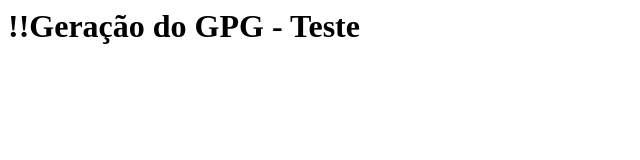
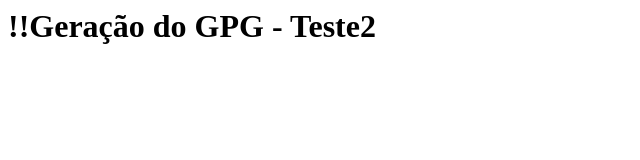
Before and after one commit to GersonMorais/geracaogpg, a plain HTML site: page index.html in a window 1280 px wide. Shown: the full height of the page, 0-640 px from the left. Drawn offline with Linux system fonts and the light colour scheme.

Commit message:
refactor: refactor2

```diff
--- a/index.html
+++ b/index.html
@@ -1 +1 @@
-<h1>!!Geração do GPG - Teste</h1>
+<h1>!!Geração do GPG - Teste2</h1>
```
